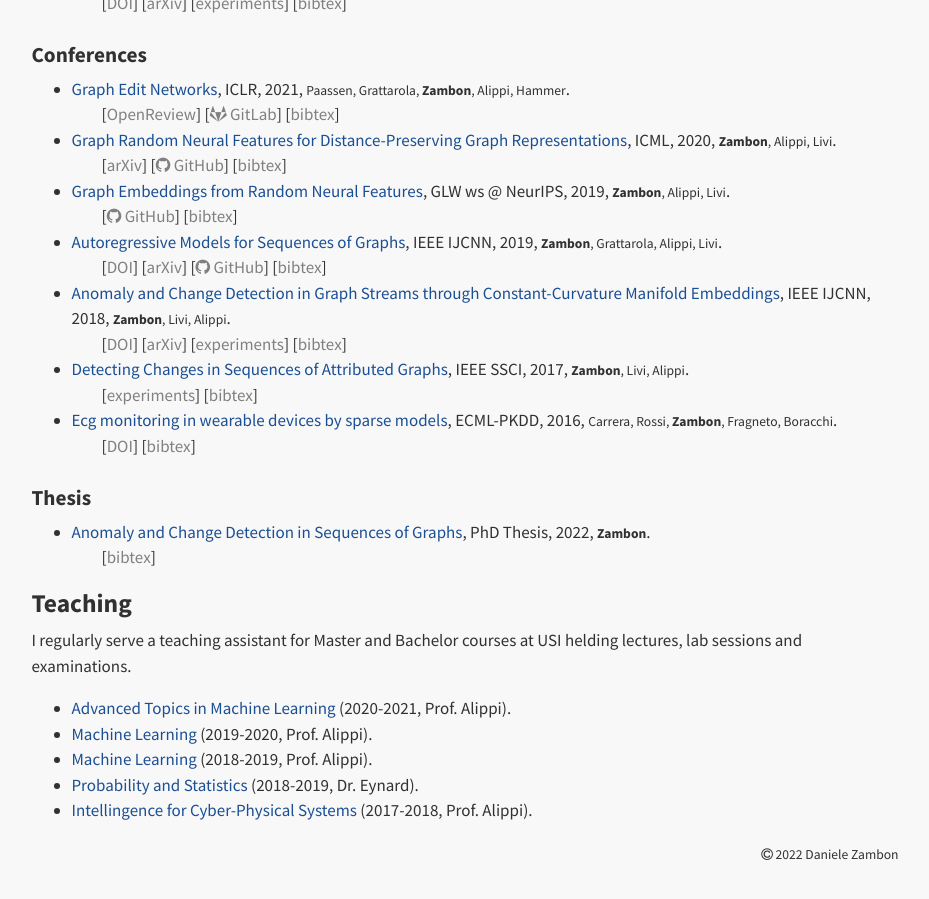
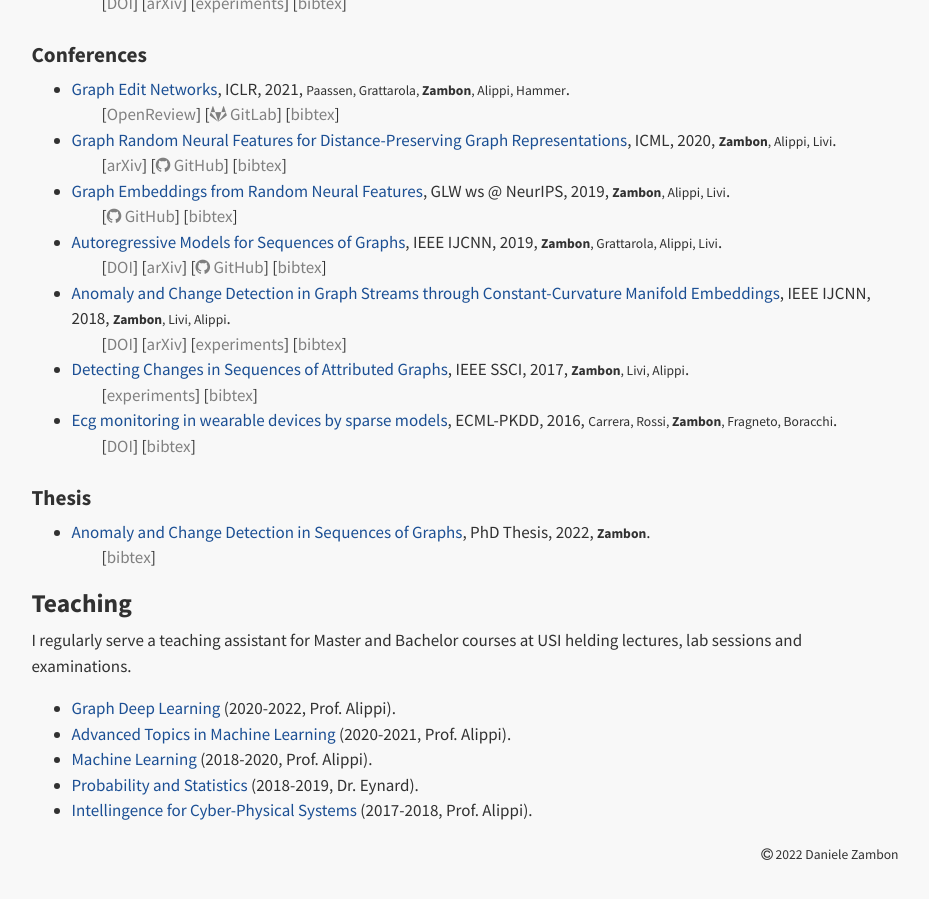
Before and after one commit to dzambon/dzambon.github.io, a Jekyll site: the page built from index.md, in a window 1280 px wide and 900 px high, scrolled down 1118 px. Shown: the whole window, without its empty margins (175-1104 px from the left). Built offline with Jekyll 4.4.1, drawn with Linux system fonts in a browser that asks for light colours; a style sheet for code colours, icons or effects is not loaded.

Commit message:
updated teaching

```diff
--- a/_data/teaching.yaml
+++ b/_data/teaching.yaml
@@ -1,15 +1,15 @@
 courses:
+  - name: "Graph Deep Learning"
+    link: "https://search.usi.ch/courses/35262237/advanced-topics-in-machine-learning"
+    year: 2020-2022
+    director: "Prof. Alippi"
   - name: "Advanced Topics in Machine Learning"
     link: "https://search.usi.ch/courses/35262237/advanced-topics-in-machine-learning"
     year: 2020-2021
     director: "Prof. Alippi"
   - name: "Machine Learning"
     link: "https://search.usi.ch/courses/35260596/machine-learning"
-    year: 2019-2020
-    director: "Prof. Alippi"
-  - name: "Machine Learning"
-    link: "https://search.usi.ch/courses/35259461/machine-learning"
-    year: 2018-2019
+    year: 2018-2020
     director: "Prof. Alippi"
   - name: "Probability and Statistics"
     link: "https://search.usi.ch/courses/35259416/probability-statistics"
```
